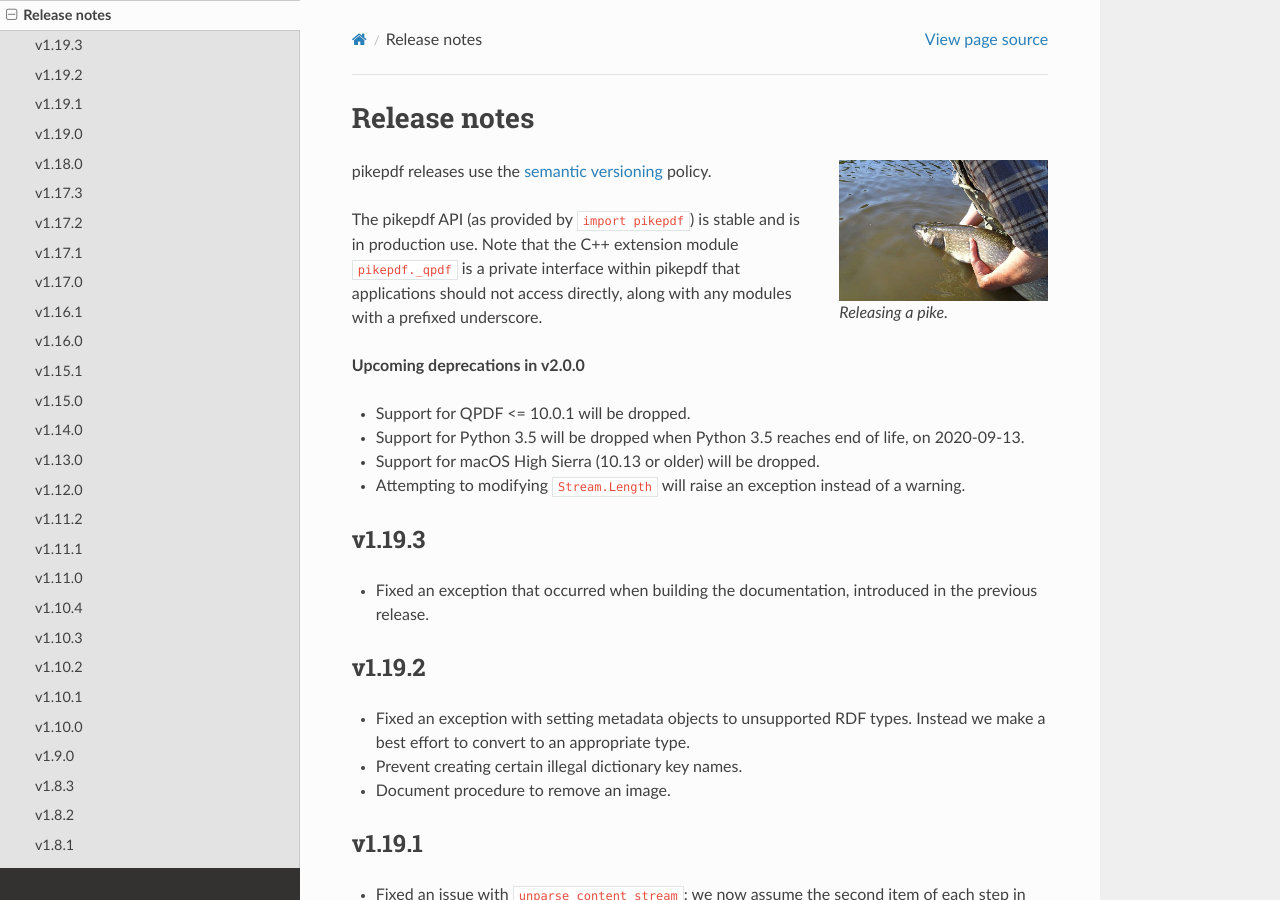
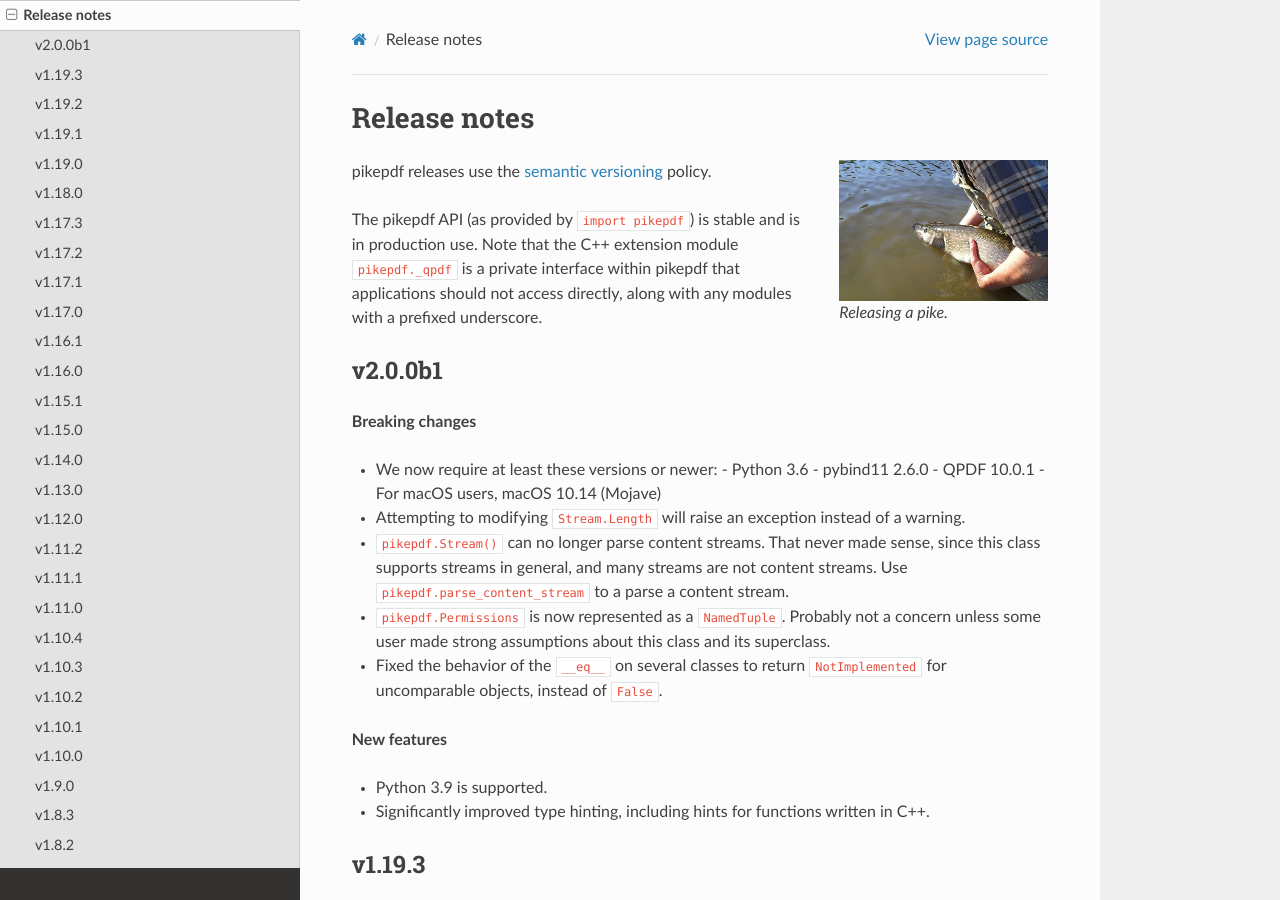
Before and after one commit to pikepdf/pikepdf, a Sphinx documentation site: the page built from docs/release_notes.rst, in a window 1280 px wide and 900 px high. Built offline with Sphinx 7.4.7 and the Read the Docs theme 2.0.0, drawn with Linux system fonts in a browser that asks for light colours; the version number could not be read and is left out.

Commit message:
v2.0.0b1 release notes

```diff
--- a/docs/release_notes.rst
+++ b/docs/release_notes.rst
@@ -18,14 +18,30 @@ is in production use. Note that the C++ extension module
 ``pikepdf._qpdf`` is a private interface within pikepdf that applications
 should not access directly, along with any modules with a prefixed underscore.
 
-**Upcoming deprecations in v2.0.0**
+v2.0.0b1
+========
 
--  Support for QPDF <= 10.0.1 will be dropped.
--  Support for Python 3.5 will be dropped when Python 3.5 reaches end of life,
-   on 2020-09-13.
--  Support for macOS High Sierra (10.13 or older) will be dropped.
+**Breaking changes**
+
+-  We now require at least these versions or newer:
+   -  Python 3.6
+   -  pybind11 2.6.0
+   -  QPDF 10.0.1
+   -  For macOS users, macOS 10.14 (Mojave)
 -  Attempting to modifying ``Stream.Length`` will raise an exception instead of a
    warning.
+-  ``pikepdf.Stream()`` can no longer parse content streams. That never made sense,
+   since this class supports streams in general, and many streams are not content
+   streams. Use ``pikepdf.parse_content_stream`` to a parse a content stream.
+-  ``pikepdf.Permissions`` is now represented as a ``NamedTuple``. Probably not a
+   concern unless some user made strong assumptions about this class and its superclass.
+-  Fixed the behavior of the ``__eq__`` on several classes to return
+   ``NotImplemented`` for uncomparable objects, instead of ``False``.
+
+**New features**
+
+-  Python 3.9 is supported.
+-  Significantly improved type hinting, including hints for functions written in C++.
 
 v1.19.3
 =======
```
